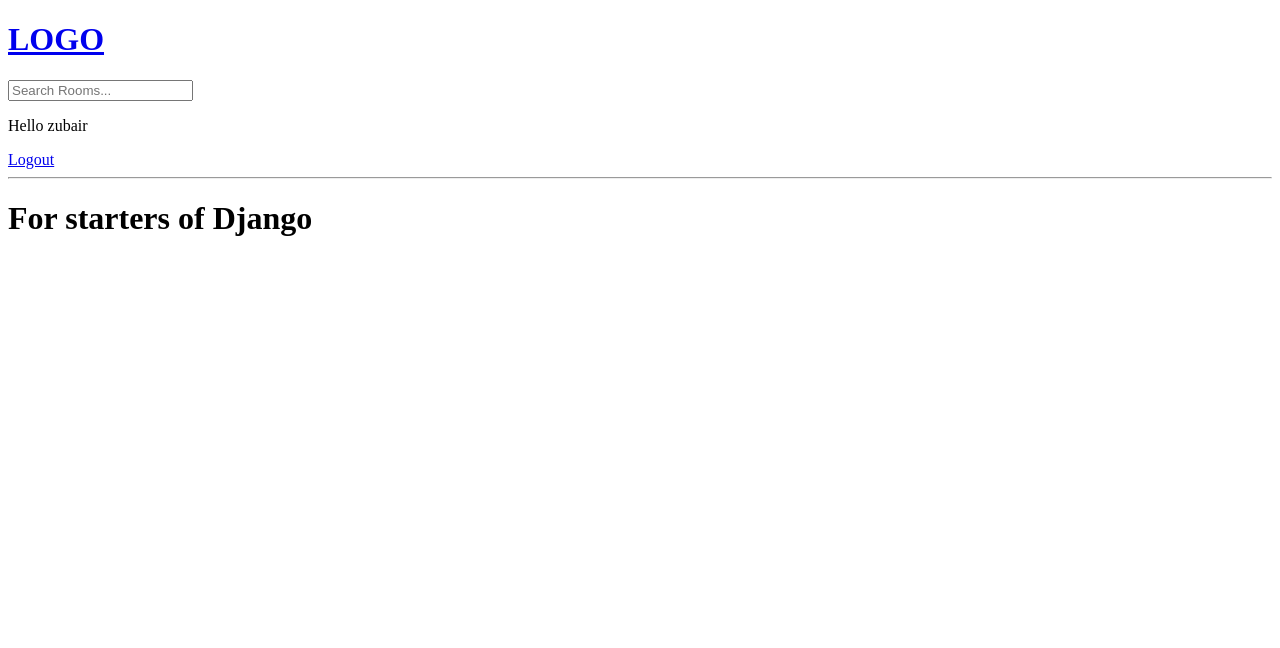
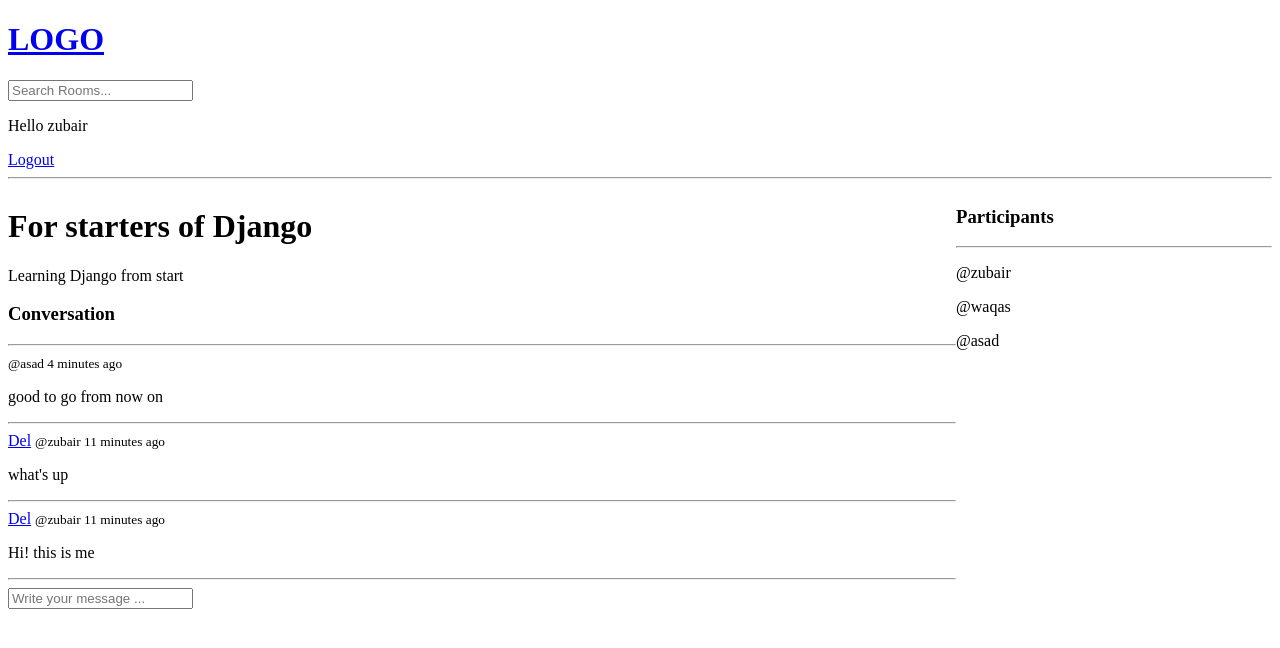
Before and after one commit to zubayr-ahmad/django-learning, a Django app: page /room/4/ in a window 1280 px wide. Shown: the top 648 px of the page. Run offline with Django 5.2, Linux system fonts and the light colour scheme; a user stored in the database is signed in; data comes from the database, SQL or seed files in the repository; both versions use the stored data as it was after the commit.

Commit message:
crud operations on chatroom messages

```diff
--- a/base/models.py
+++ b/base/models.py
@@ -15,7 +15,8 @@ class Room(models.Model):
     topic = models.ForeignKey(Topic, on_delete=models.SET_NULL, null=True)      # if the Topic model is written below the Room then we need to write "Topic" inside the parameters
     name = models.CharField(max_length=200)     # by default
     description = models.TextField(null=True, blank=True)
-    # participants =
+    participants = models.ManyToManyField(User, related_name='participants', blank=True)
+    "So, in summary, related_name is used to name the reverse relation from the User model to your model, and it's necessary when you have more than one relation from one model to another. It makes your code more readable and intuitive, and it avoids confusion in Django's ORM about which relation to use."
     updated = models.DateTimeField(auto_now=True)       # every time it is updated.
     created = models.DateTimeField(auto_now_add=True)   # just for initial creation
 
--- a/base/templates/base/room.html
+++ b/base/templates/base/room.html
@@ -2,5 +2,53 @@
 
 {% block content %}
 
-<h1>{{room.name}}</h1>
+<style>
+    .room-container {
+        display: grid;
+        grid-template-columns: 3fr 1fr;
+    }
+</style>
+
+<div class="room-container">
+    <div>
+        <h1>{{room.name}}</h1>
+        <p>{{room.description}}</p>
+
+        <div class="comment-wrapper">
+            <h3>Conversation</h3>
+            <hr>
+
+            {% for message in room_messages %}
+            <div>
+                {% if request.user == message.user %}
+                    <a href="{% url 'delete-message' message.id%}">Del</a>
+                {% endif %}
+                <small>@{{message.user}} {{message.created|timesince}} ago</small>
+                <p>{{message.body}}</p>
+                <hr>
+            </div>
+            {% endfor %}
+        </div>
+
+        {% if request.user.is_authenticated %}
+
+        <div class="comment-form">
+            <form action="" method="post">
+                {% csrf_token %}
+                <input type="text" name="body" placeholder="Write your message ...">
+            </form>
+        </div>
+        {% endif %}
+    </div>
+    <div>
+        <h3>Participants</h3>
+        <hr>
+
+        {% for user in participants %}
+        <div>
+            <p>@{{user}}</p>
+        </div>
+        {% endfor %}
+    </div>
+</div>
 {% endblock content %}
--- a/base/urls.py
+++ b/base/urls.py
@@ -11,5 +11,6 @@ urlpatterns = [
     path("create-room/", views.createRoom, name='create-room'),
     path("update-room/<str:pk>", views.updateRoom, name='update-room'),
     path("delete-room/<str:pk>", views.deleteRoom, name='delete-room'),
+    path("delete-message/<str:pk>", views.deleteMessage, name='delete-message'),
 
 ]
--- a/base/views.py
+++ b/base/views.py
@@ -8,7 +8,7 @@ from django.contrib.auth import authenticate, login, logout
 from django.contrib.auth.decorators import login_required
 from django.http import HttpResponse
 from django.contrib.auth.forms import UserCreationForm
-
+from .models import Message
 # Create your views here.
 
 # rooms = [
@@ -72,7 +72,17 @@ def home(request):
 
 def room(request, pk):
     room = Room.objects.get(id=pk)
-    context = {"room":room}
+    messages = room.message_set.all().order_by('-created')   # message = Message -> model name
+    participants = room.participants.all()
+    if request.method == "POST":
+        message = Message.objects.create(
+            user = request.user,
+            room = room,
+            body = request.POST.get('body')     # 'body' is the name inside the input
+        )
+        room.participants.add(request.user)     # adding the logged in user in the room when he sends the message if not already entered
+        return redirect('room', pk=room.id)
+    context = {"room":room, 'room_messages':messages, 'participants':participants}
     return render(request, "base/room.html", context=context)
 
 @login_required(login_url='login')      # if the user is not logged in then we will redirect to login
@@ -112,3 +122,14 @@ def deleteRoom(request,pk):
         room.delete()
         return redirect("home")
     return render(request, "base/delete.html", {"obj":room})
+
+@login_required(login_url='login')
+def deleteMessage(request,pk):
+    message = Message.objects.get(id=pk)
+    if request.user != message.user :
+        return HttpResponse("You cannot delete other's message")
+
+    if request.method == "POST":
+        message.delete()
+        return redirect("home")
+    return render(request, "base/delete.html", {"obj":message})
```
Also changed, not shown: base/migrations/0003_alter_room_options_room_participants.py (added), db.sqlite3.
